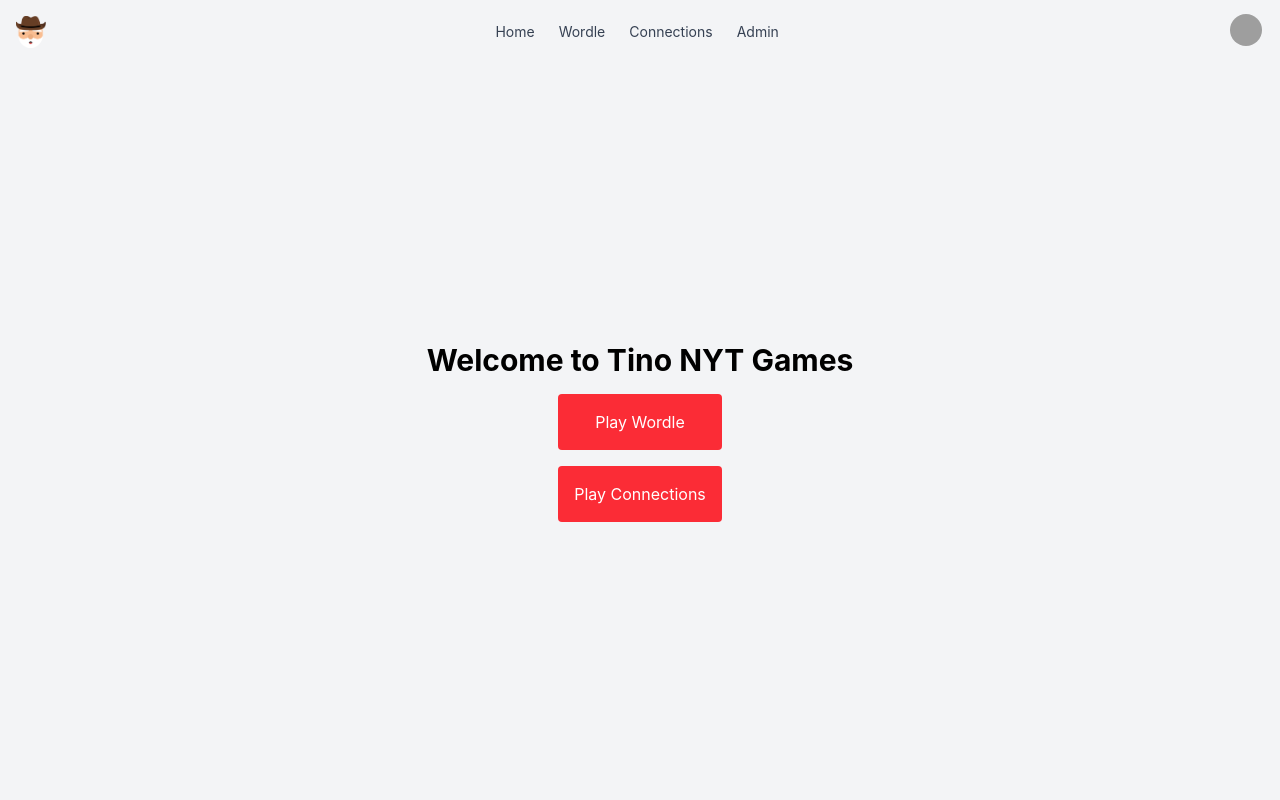
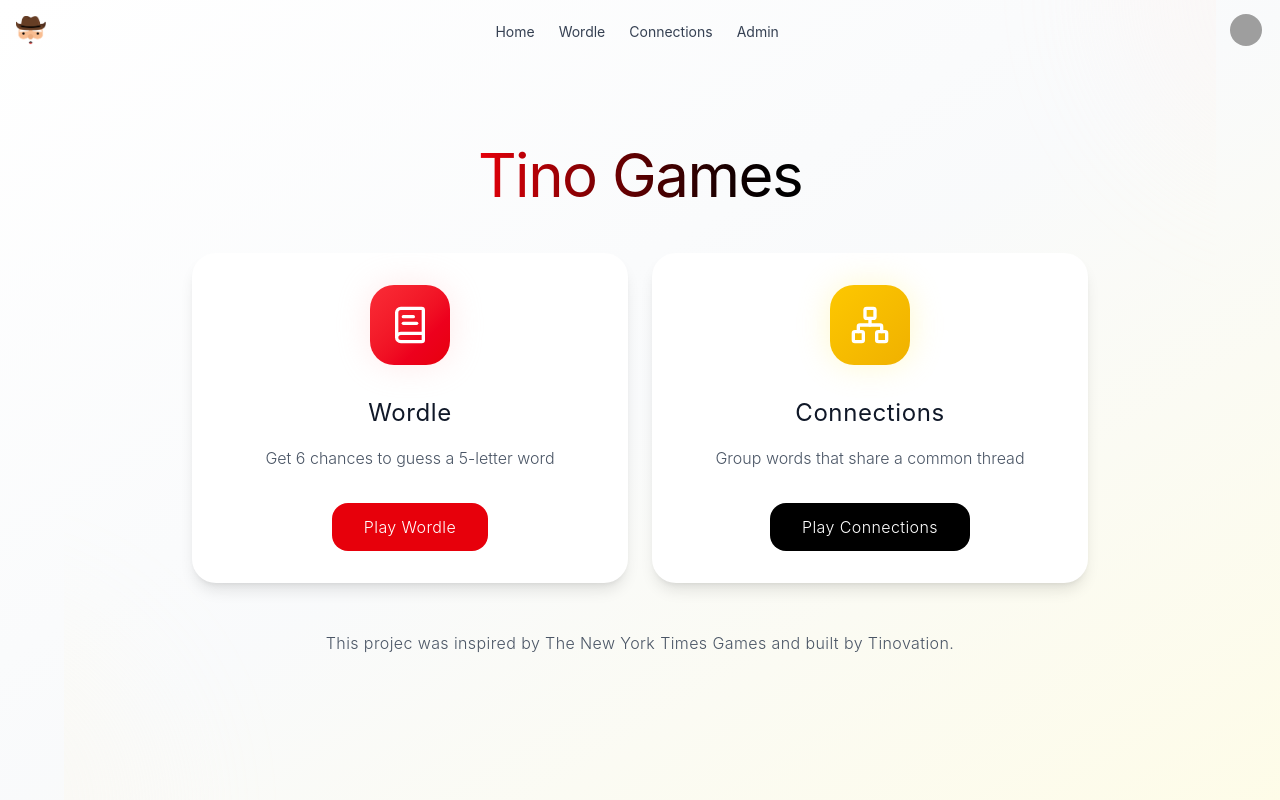
Before and after one commit to AyushB08/tino-nyt-games, a React (Vite) app: page / in a window 1280 px wide. Built offline with nearby package versions, Linux system fonts and the light colour scheme; no server answers; grey boxes are pictures that could not be loaded.

Commit message:
landing page

```diff
--- a/src/App.tsx
+++ b/src/App.tsx
@@ -1,6 +1,7 @@
 import { BrowserRouter as Router, Routes, Route, Link } from "react-router-dom";
 import { GoogleOAuthProvider } from "@react-oauth/google";
 import { motion } from "framer-motion";
+import { BookText, Network } from 'lucide-react';
 import "./App.css";
 import WordlePage from "./routes/WordlePage.tsx";
 import ConnectionsPage from "./routes/ConnectionsPage.tsx";
@@ -10,27 +11,135 @@ import Navbar from "./components/Navbar";
 function Home() {
   return (
     <motion.div
-      className="flex flex-col items-center justify-center h-full"
       initial={{ opacity: 0, y: 20 }}
       animate={{ opacity: 1, y: 0 }}
       transition={{ duration: 0.5 }}
+      className="min-h-screen bg-gradient-to-br from-white via-gray-50 to-yellow-50 font-inter"
     >
-      <h1 className="text-3xl font-bold mb-4">Welcome to Tino NYT Games</h1>
-      <div className="space-y-4">
+      <div className="relative w-full max-w-6xl mx-auto px-4 sm:px-6 lg:px-8 h-screen flex flex-col justify-center">
+        <div className="absolute inset-0 overflow-hidden">
           <motion.div
+            initial={{ opacity: 0 }}
+            animate={{ opacity: 0.2 }}
+            transition={{ duration: 0.8 }}
+            className="absolute -right-1/4 -top-1/4 w-96 h-96 bg-gradient-to-br from-red-100 to-yellow-50 rounded-full blur-3xl"
+          ></motion.div>
+          <motion.div
+            initial={{ opacity: 0 }}
+            animate={{ opacity: 0.2 }}
+            transition={{ duration: 0.8, delay: 0.2 }}
+            className="absolute -left-1/4 -bottom-1/4 w-96 h-96 bg-gradient-to-br from-yellow-100 to-red-50 rounded-full blur-3xl"
+          ></motion.div>
+        </div>
+
+        <div className="relative py-8">
+          <div className="text-center max-w-3xl mx-auto mb-12">
+            <motion.h1
+              initial={{ opacity: 0, y: 20 }}
+              animate={{ opacity: 1, y: 0 }}
+              transition={{ duration: 0.5, delay: 0.3 }}
+              className="text-5xl md:text-6xl font-normal tracking-tight mb-6"
+            >
+              <span className="bg-clip-text text-transparent bg-gradient-to-r from-red-600 to-black">
+                Tino Games
+              </span>
+            </motion.h1>
+          </div>
+
+
+          <div className="grid md:grid-cols-2 gap-6 max-w-4xl mx-auto">
+
+            <motion.div
+              whileHover={{ scale: 1.02 }}
+              whileTap={{ scale: 0.98 }}
+              initial={{ opacity: 0, x: -20 }}
+              animate={{ opacity: 1, x: 0 }}
+              transition={{ duration: 0.5, delay: 0.5 }}
+              className="group relative bg-white rounded-3xl shadow-lg overflow-hidden"
+            >
+              <div className="absolute inset-0 bg-gradient-to-br from-red-50 to-transparent opacity-0 group-hover:opacity-100 transition-opacity duration-500"></div>
+              <div className="relative p-8">
+                <div className="flex items-center justify-center mb-8">
+                  <div className="relative">
+                    <div className="absolute inset-0 bg-red-200 rounded-3xl blur-lg opacity-40 group-hover:opacity-60 transition-opacity duration-500"></div>
+                    <div className="relative h-20 w-20 bg-gradient-to-br from-red-500 to-red-600 rounded-3xl flex items-center justify-center">
+                      <BookText className="h-10 w-10 text-white" />
+                    </div>
+                  </div>
+                </div>
+                <h2 className="text-2xl text-gray-900 text-center mb-4 tracking-wide">
+                  Wordle
+                </h2>
+                <p className="text-base text-gray-600 text-center mb-8 leading-relaxed font-light">
+                  Get 6 chances to guess a 5-letter word
+                </p>
+                <div className="flex justify-center">
+                  <Link to="/wordle">
+                    <motion.button
                       whileHover={{ scale: 1.05 }}
                       whileTap={{ scale: 0.95 }}
-          className="p-4 bg-red-500 text-white text-center rounded hover:bg-red-600 transition-all"
+                      className="group relative px-8 py-3 bg-red-600 text-white rounded-2xl font-light tracking-wide overflow-hidden transition-all duration-300 hover:bg-red-700"
                     >
-          <Link to="/wordle">Play Wordle</Link>
+                      <span className="relative z-10">Play Wordle</span>
+                      <div className="absolute inset-0 bg-gradient-to-r from-red-500 to-red-600 opacity-0 group-hover:opacity-100 transition-opacity duration-300"></div>
+                    </motion.button>
+                  </Link>
+                </div>
+              </div>
             </motion.div>
+
+
             <motion.div
+              whileHover={{ scale: 1.02 }}
+              whileTap={{ scale: 0.98 }}
+              initial={{ opacity: 0, x: 20 }}
+              animate={{ opacity: 1, x: 0 }}
+              transition={{ duration: 0.5, delay: 0.6 }}
+              className="group relative bg-white rounded-3xl shadow-lg overflow-hidden"
+            >
+              <div className="absolute inset-0 bg-gradient-to-br from-yellow-50 to-transparent opacity-0 group-hover:opacity-100 transition-opacity duration-500"></div>
+              <div className="relative p-8">
+                <div className="flex items-center justify-center mb-8">
+                  <div className="relative">
+                    <div className="absolute inset-0 bg-yellow-200 rounded-3xl blur-lg opacity-40 group-hover:opacity-60 transition-opacity duration-500"></div>
+                    <div className="relative h-20 w-20 bg-gradient-to-br from-yellow-400 to-yellow-500 rounded-3xl flex items-center justify-center">
+                      <Network className="h-10 w-10 text-white" />
+                    </div>
+                  </div>
+                </div>
+                <h2 className="text-2xl text-gray-900 text-center mb-4 tracking-wide">
+                  Connections
+                </h2>
+                <p className="text-base text-gray-600 text-center mb-8 leading-relaxed font-light">
+                  Group words that share a common thread
+                </p>
+                <div className="flex justify-center">
+                  <Link to="/connections">
+                    <motion.button
                       whileHover={{ scale: 1.05 }}
                       whileTap={{ scale: 0.95 }}
-          className="p-4 bg-red-500 text-white text-center rounded hover:bg-red-600 transition-all"
+                      className="group relative px-8 py-3 bg-black text-white rounded-2xl font-light tracking-wide overflow-hidden transition-all duration-300 hover:bg-gray-900"
                     >
-          <Link to="/connections">Play Connections</Link>
+                      <span className="relative z-10">Play Connections</span>
+                      <div className="absolute inset-0 bg-gradient-to-r from-gray-800 to-black opacity-0 group-hover:opacity-100 transition-opacity duration-300"></div>
+                    </motion.button>
+                  </Link>
+                </div>
+              </div>
             </motion.div>
+          </div>
+
+          <motion.div
+            initial={{ opacity: 0, y: 20 }}
+            animate={{ opacity: 1, y: 0 }}
+            transition={{ duration: 0.5, delay: 0.7 }}
+            className="text-center mt-12"
+          >
+            <p className="text-gray-600 font-light tracking-wide">
+              This projec was inspired by The New York Times Games and built by Tinovation.
+            </p>
+          </motion.div>
+        </div>
       </div>
     </motion.div>
   );
@@ -48,7 +157,7 @@ function App() {
           >
             <Navbar />
           </motion.div>
-          <main className="pt-16 h-screen">
+          <main className="h-screen">
             <Routes>
               <Route path="/" element={<Home />} />
               <Route path="/wordle" element={<WordlePage />} />
```
Lines whose indentation alone changed are shown as unchanged.
